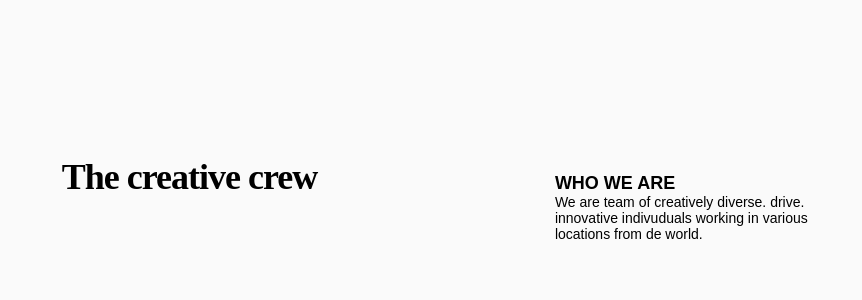
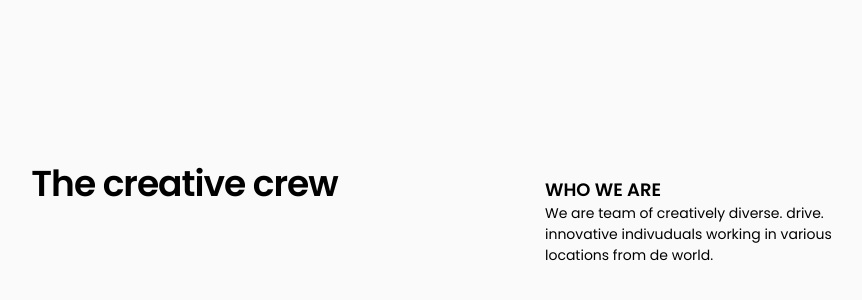
Before and after one commit to lupeMorales/my-team, a React app: page / in a window 1280 px wide. Shown: the part 100-400 px from the top of the page, without its empty margins (176-1038 px from the left). Built offline with nearby package versions, Linux system fonts and the light colour scheme.

Commit message:
add basic sass

```diff
--- a/public/index.html
+++ b/public/index.html
@@ -4,6 +4,18 @@
     <meta charset="utf-8" />
     <link rel="icon" href="%PUBLIC_URL%/devchallenges.png" />
     <meta name="viewport" content="width=device-width, initial-scale=1" />
+    <link rel="preconnect" href="https://fonts.googleapis.com" />
+    <link rel="preconnect" href="https://fonts.gstatic.com" crossorigin />
+    <link
+      href="https://fonts.googleapis.com/css2?family=PT+Serif:wght@700&display=swap"
+      rel="stylesheet"
+    />
+    <link rel="preconnect" href="https://fonts.googleapis.com" />
+    <link rel="preconnect" href="https://fonts.gstatic.com" crossorigin />
+    <link
+      href="https://fonts.googleapis.com/css2?family=Poppins:wght@400;600&display=swap"
+      rel="stylesheet"
+    />
 
     <title>My Team</title>
   </head>
--- a/src/components/App.js
+++ b/src/components/App.js
@@ -1,4 +1,4 @@
-import "../styles/App.css";
+import "../styles/App.scss";
 
 function App() {
   return (
--- /dev/null
+++ b/src/styles/App.scss
@@ -0,0 +1,3 @@
+@import "./core/reset.scss";
+@import "./core/variables.scss";
+@import "./layout/header.scss";
--- /dev/null
+++ b/src/styles/core/reset.scss
@@ -0,0 +1,11 @@
+* {
+  margin: 0;
+  padding: 0;
+  box-sizing: border-box;
+}
+html {
+  font-size: 62.5%;
+  background-color:/*  $white */ #fafafa;
+  font-family: /* $main-font */ "Poppins", sans-serif;
+  color: black;
+}
--- /dev/null
+++ b/src/styles/core/variables.scss
@@ -0,0 +1,5 @@
+/* :root {
+  $white: #fafafa;
+  $main-font: "Poppins", sans-serif;
+  $second-font: "PT Serif", serif;
+} */
--- /dev/null
+++ b/src/styles/layout/header.scss
@@ -0,0 +1,36 @@
+.header {
+  display: flex;
+  flex-direction: row;
+  flex-wrap: wrap;
+  row-gap: 38px;
+  align-items: baseline;
+  justify-content: flex-start;
+  width: 100%;
+  height: auto;
+  margin-top: 20%;
+  padding: 0 auto;
+}
+@media all and (min-width: 768px) {
+  .header {
+    justify-content: space-evenly;
+  }
+}
+.header__title {
+  font-size: 3.6rem;
+  font-weight: 700;
+  font-family: /* $second-font */ "PT Serif" serif;
+  letter-spacing: -1px;
+}
+.header__title::first-letter {
+  text-transform: capitalize;
+}
+.header__subtitle {
+  font-size: 1.8rem;
+  font-weight: 600;
+  text-transform: uppercase;
+}
+.header__text {
+  font-size: 1.4rem;
+  font-weight: 400;
+  width: 40ch;
+}
```
Also changed, not shown: src/styles/App.css (deleted).
